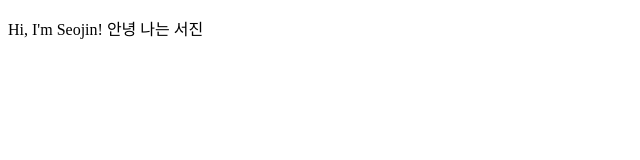
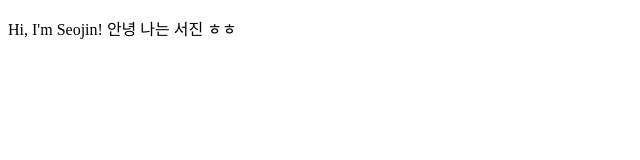
Before and after one commit to sally120913/sally120913.github.io, a plain HTML site: page index.html in a window 1280 px wide. Shown: the full height of the page, 0-640 px from the left. Drawn offline with Linux system fonts and the light colour scheme.

Commit message:
"ㅎㅎ" 추가
출력할 메세지에 "ㅎㅎ"를 추가하였습니다.

```diff
--- a/index.html
+++ b/index.html
@@ -7,6 +7,6 @@
 	<title>Portfolio</title>
 </head>
 <body>
-  <p>Hi, I'm Seojin! 안녕 나는 서진 </p>
+  <p>Hi, I'm Seojin! 안녕 나는 서진 ㅎㅎ </p>
 </body>
 </html>
```
